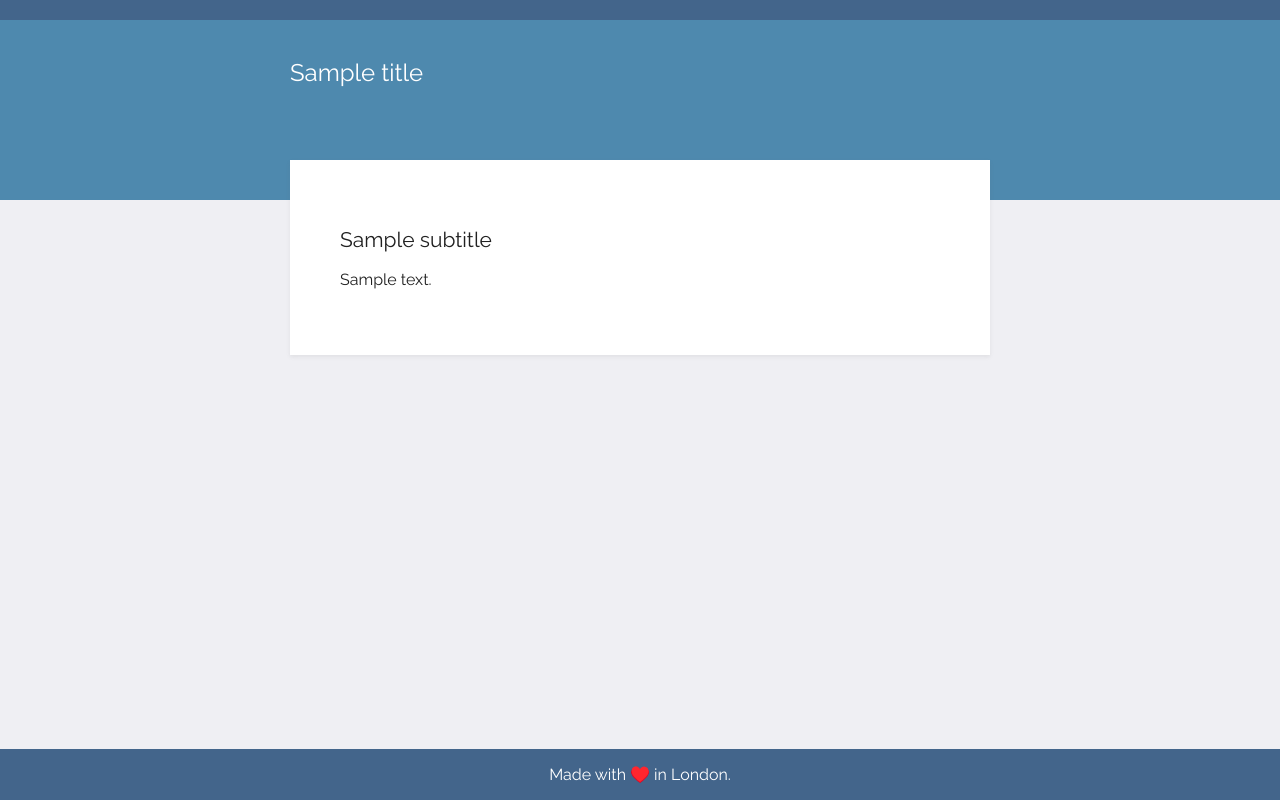
After one commit to 445h1f/100DaysOfPython, a Flask app: template Day 57 - Blog Capstone Project Part I/blog-templating-start/templates/post.html in a window 1280 px wide. The commit adds this page. Run offline with Flask 2, Linux system fonts and the light colour scheme; the template is opened without the code that fills it: most values are stand-ins (such as "Sample title", 1, 10 or a date in 2020).

Commit message:
Complete Day 57

```diff
--- a/Day 57 - Blog Capstone Project Part I/Agify Challenge/main.py
+++ b/Day 57 - Blog Capstone Project Part I/Agify Challenge/main.py
@@ -37,20 +37,17 @@ def getGender(name):
 # defining response for home route!
 @app.route('/')
 def home():
-    return f"""<h1>Welcome to Guess Maker!</h1>
-    <h2>Enter your name in format /guess/&lt;name&gt to get results</h2>"""
+    return render_template('index.html')
 
 
 # response for guess router with name parameter
 @app.route('/guess/<name>')
-def guess(name):
+def makeGuess(name):
     """Respond back with predicted age and gender of entered name."""
     age = getAge(name)
     gender = getGender(name)
 
-    return render_template("index.html", name=name.title(), age=age, gender=gender)
-
-
+    return render_template("guess.html", name=name.title(), age=age, gender=gender)
 
 if __name__ == "__main__":
     app.run(debug=True)
--- /dev/null
+++ b/Day 57 - Blog Capstone Project Part I/blog-templating-start/static/css/styles.css
@@ -0,0 +1,71 @@
+body{
+ background: #efeff3;
+ margin: 0;
+ font-family: 'Raleway', sans-serif;
+ -webkit-font-smoothing: antialiased;
+  color:#212121;
+}
+.wrapper{
+  position: relative;
+  clear:both;
+  margin: 0 auto 75px auto;
+  width: 100%;
+  overflow: hidden;
+}
+.top{
+  background: #4e89ae;
+  height: 180px;
+  border-top: 20px solid #43658b;
+}
+
+.top .title {
+  width: 700px;
+  margin: 38px auto 0 auto;
+}
+
+.title h1 {
+  font-size:24px;
+  color:#FFF;
+  font-weight:500;
+}
+
+.content{
+  margin: -60px auto 100px;
+  padding-bottom: 20px;
+}
+
+.card{
+  position: relative;
+  background: #fff;
+  padding:50px;
+  width: 600px;
+  margin: 20px auto 0 auto;
+  box-shadow: 0 2px 4px rgba(100,100,100,.1);
+}
+
+.card h2 {
+  font-size:21px;
+  font-weight:500;
+}
+
+.card h2 a {
+  color:#CC0000;
+  text-decoration:none;
+}
+
+.card .text {
+  color:#212121;
+  margin-top:20px;
+  font-size:15px;
+  line-height:22px;
+}
+
+footer {
+  position: fixed;
+  left: 0;
+  bottom: 0;
+  width: 100%;
+  background-color: #43658b;
+  color: white;
+  text-align: center;
+}
--- /dev/null
+++ b/Day 57 - Blog Capstone Project Part I/blog-templating-start/templates/post.html
@@ -0,0 +1,26 @@
+<!DOCTYPE html>
+<html lang="en">
+<head>
+    <meta charset="UTF-8">
+    <title>Title</title>
+    <link href="https://fonts.googleapis.com/css2?family=Raleway" rel="stylesheet">
+    <link rel="stylesheet" href="../static/css/styles.css">
+</head>
+<body>
+<div class="wrapper">
+    <div class="top">
+        <div class="title"><h1>{{ title }}</h1></div>
+           </div>
+        <div class="content">
+            <div class="card">
+                <h2>{{ subtitle }}</h2>
+                <p>{{ body }}</p>
+            </div>
+
+    </div>
+</div>
+</body>
+<footer>
+    <p>Made with ♥️ in London.</p>
+</footer>
+</html>
```
Also changed, not shown: Day 57 - Blog Capstone Project Part I/Agify Challenge/templates/guess.html (added, +11 -0 lines), Day 57 - Blog Capstone Project Part I/Agify Challenge/templates/index.html (+3 -4 lines), Day 57 - Blog Capstone Project Part I/blog-templating-start/main.py (added, +44 -0 lines), Day 57 - Blog Capstone Project Part I/blog-templating-start/post.py (added, +8 -0 lines), Day 57 - Blog Capstone Project Part I/blog-templating-start/templates/index.html (added, +27 -0 lines).
